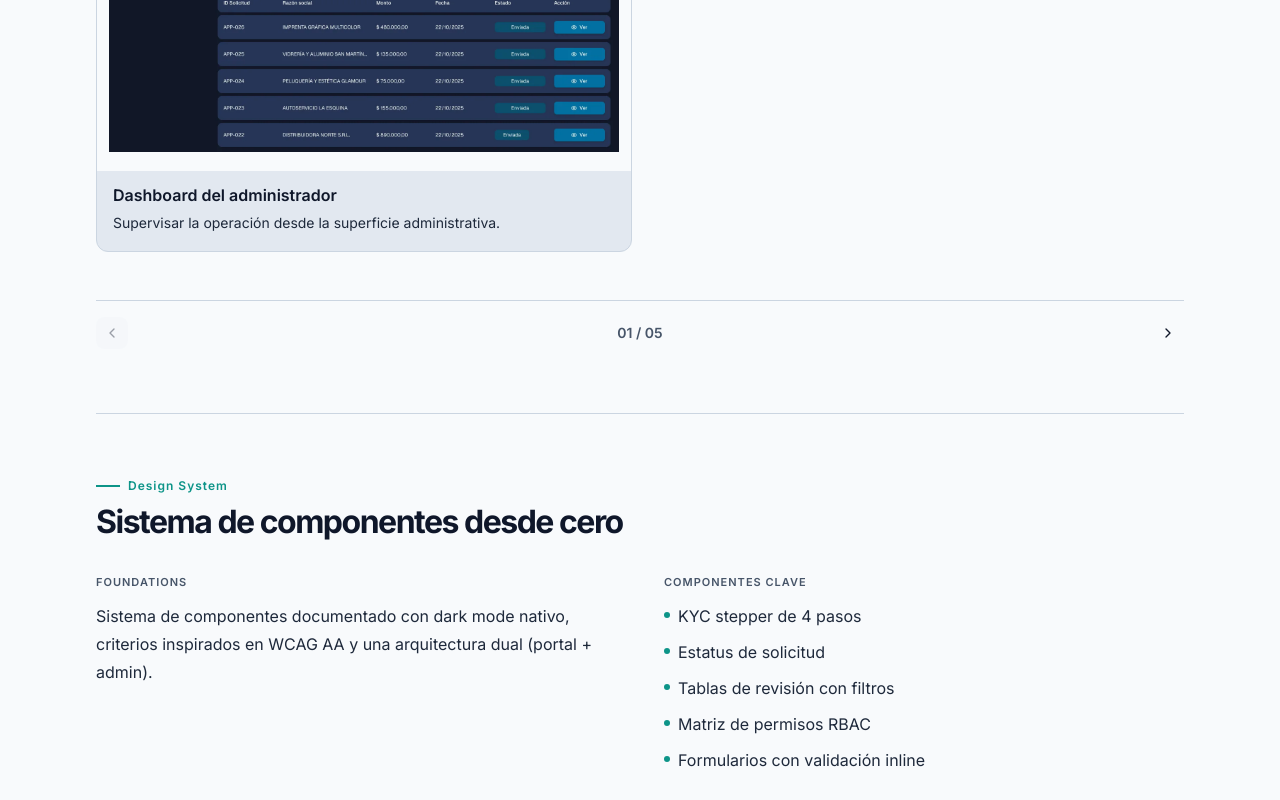
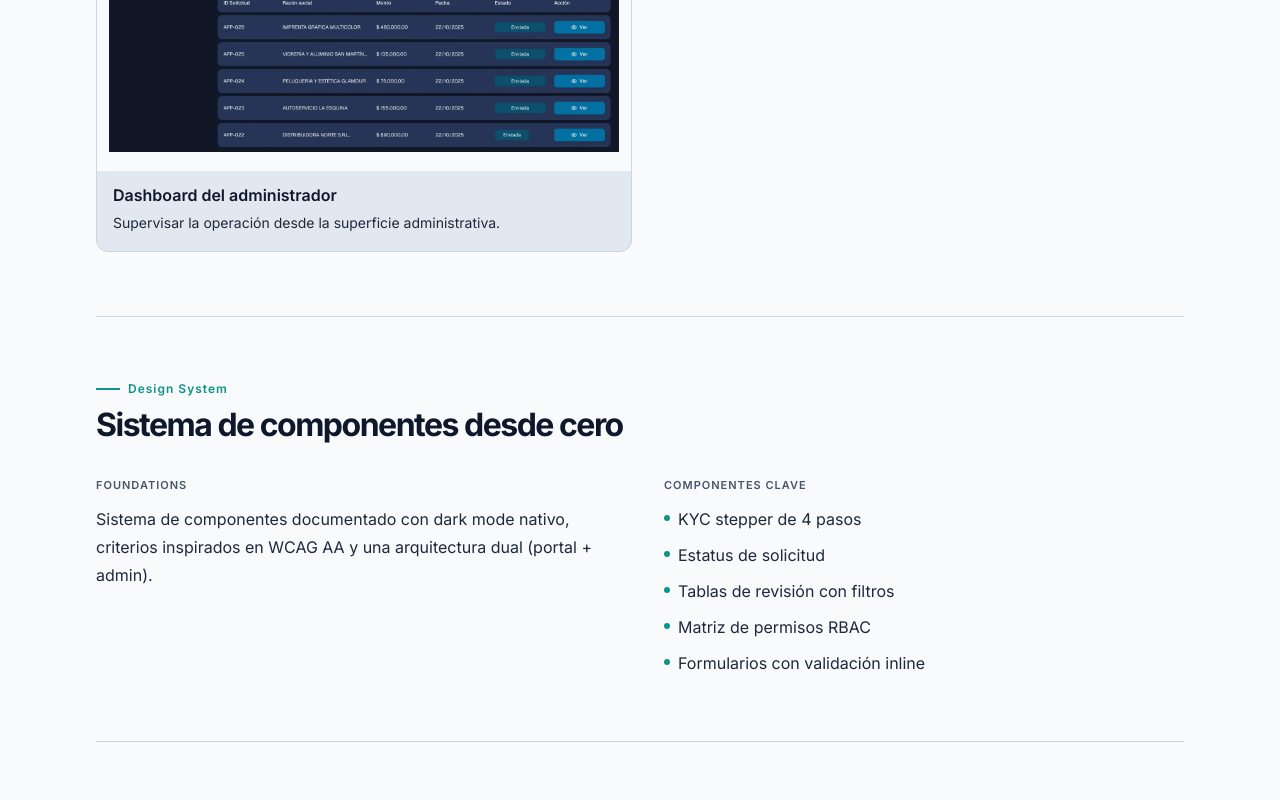
Before and after one commit to Ivan-andrade7/Portfolio-Ivan-Andrade-UX-UI-Product-Design, a Next.js app: page /proyectos/fintech in a window 1280 px wide. Shown: the part 4875-5675 px from the top of the page. Built offline with nearby package versions, Linux system fonts and the light colour scheme.

Commit message:
fix: quitar navegacion redundante de galerias

```diff
--- a/components/UICarousel.tsx
+++ b/components/UICarousel.tsx
@@ -5,46 +5,6 @@ import { createPortal } from "react-dom";
 import { ChevronLeft, ChevronRight, Info, Maximize2, X } from "lucide-react";
 import type { Screen } from "@/lib/cases";
 import ResilientImage from "@/components/ResilientImage";
-
-// Button / Icon — Ghost SM — Figma node 201-503
-// Default:  bg transparent
-// Hover:    bg var(--bg-secondary) = #0f172a
-// Pressed:  bg var(--bg-secondary) + inner shadow (rendered as absolute span, matching Figma)
-// Focus:    transparent + focus ring 0 0 0 4px rgba(20,184,166,0.3)
-// Disabled: bg #1e293b + opacity-40 rendered as <div> (avoids browser :disabled style conflicts)
-function CarouselBtn({
-  onClick,
-  disabled,
-  label,
-  children,
-}: {
-  onClick: () => void;
-  disabled: boolean;
-  label: string;
-  children: React.ReactNode;
-}) {
-  return (
-    <button
-      type="button"
-      onClick={onClick}
-      disabled={disabled}
-      aria-label={label}
-      className={`group relative flex items-center justify-center p-2 rounded-lg shrink-0 size-8 transition-colors focus-visible:outline-none focus-visible:shadow-[0_0_0_4px_var(--focus-ring)] ${
-        disabled
-          ? "cursor-not-allowed opacity-40 bg-[var(--surface-secondary)]"
-          : "cursor-pointer bg-transparent hover:bg-[var(--bg-secondary)] active:bg-[var(--bg-secondary)]"
-      }`}
-      style={{ color: "var(--text-primary)" }}
-    >
-      {children}
-      {/* Pressed inner shadow — Figma Ghost SM Pressed: inset shadow as absolute overlay */}
-      <span
-        aria-hidden
-        className="absolute inset-0 rounded-[inherit] pointer-events-none opacity-0 group-active:opacity-100 shadow-[inset_0px_1px_2px_0px_rgba(255,255,255,0.16)]"
-      />
-    </button>
-  );
-}
 
 // Lightbox — modal de ampliación sin dependencias externas.
 // Cierre: Escape, click en el fondo o botón visible. Foco: entra al abrir, se atrapa con Tab,
@@ -391,19 +351,6 @@ export default function UICarousel({
         </section>
       )}
 
-      {/* Navegación compacta para teclado y para revisar cualquier pantalla sin perder el contexto editorial. */}
-      {total > 1 && (
-        <div className="flex items-center justify-between w-full border-t border-[var(--border-default)] pt-4">
-          <CarouselBtn onClick={() => setIdx((i) => Math.max(0, i - 1))} disabled={idx === 0} label="Pantalla anterior">
-            <ChevronLeft size={16} />
-          </CarouselBtn>
-          <span className="text-[14px] font-semibold leading-5 text-[var(--text-tertiary)] whitespace-nowrap">{String(idx + 1).padStart(2, "0")} / {String(total).padStart(2, "0")}</span>
-          <CarouselBtn onClick={() => setIdx((i) => Math.min(total - 1, i + 1))} disabled={idx === total - 1} label="Pantalla siguiente">
-            <ChevronRight size={16} />
-          </CarouselBtn>
-        </div>
-      )}
-
     </div>
   );
 }
```
